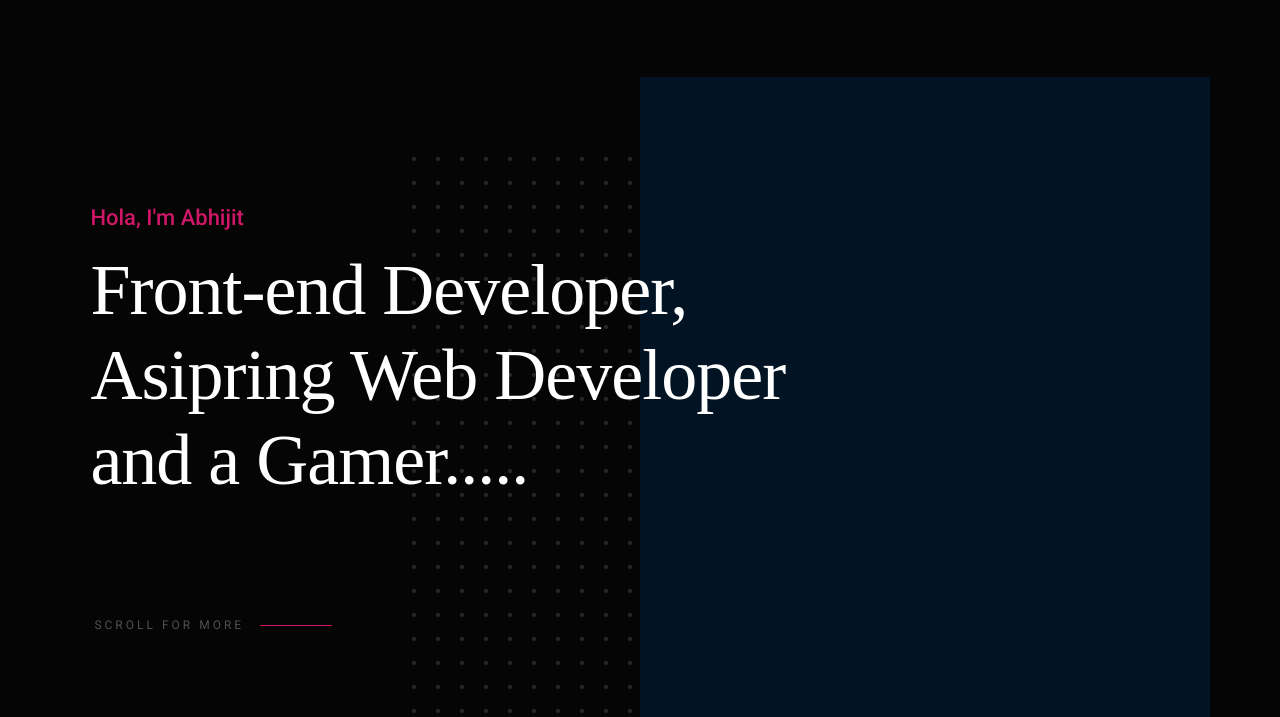
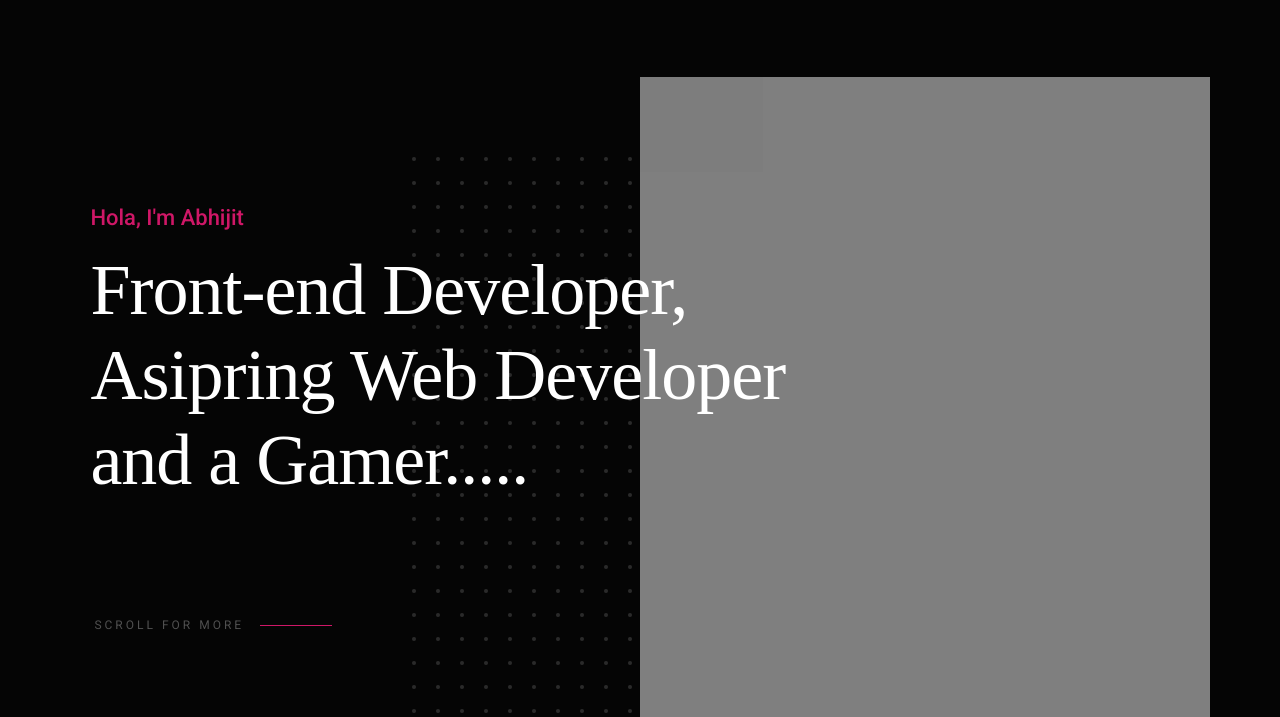
Before and after one commit to CSI-VIT-AP/20BCE7142, a plain HTML site: page index.html in a window 1280 px wide. Shown: the part 83-800 px from the top of the page. Drawn offline with Linux system fonts and the light colour scheme; the site is published under a folder, as on GitHub Pages, so addresses that start at the root find nothing; a web font is replaced by a local one.

Commit message:
Update main.css

```diff
--- a/css/main.css
+++ b/css/main.css
@@ -1932,7 +1932,7 @@ input::-moz-focus-inner {
   background-color: #02182c;
   background-repeat: no-repeat;
   background-position: top center;
-  background-image: url(/me/me.jpeg);
+  background-image: url(../me/me.jpeg);
   background-size: cover;
   position: absolute;
   top: 20%;
```
